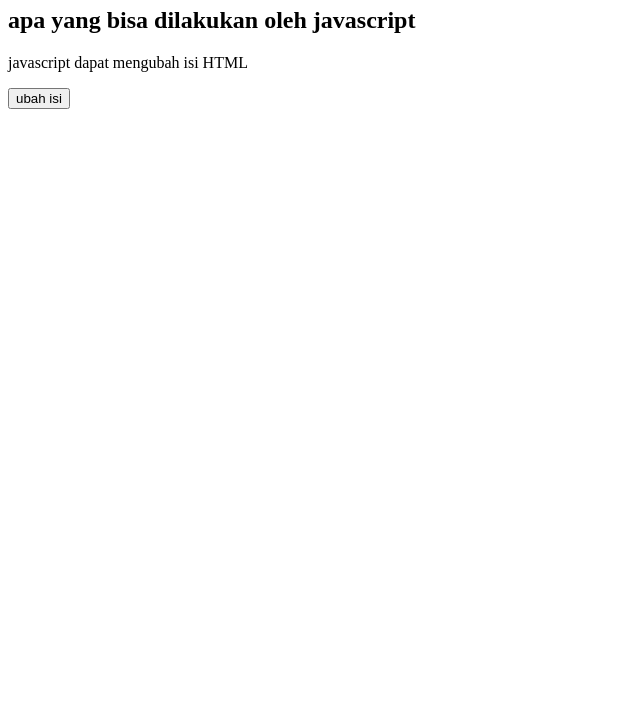
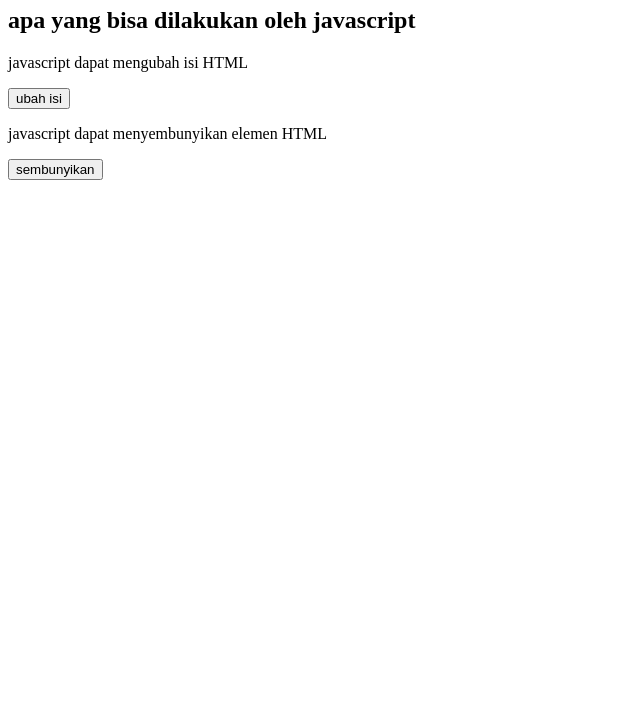
Before and after one commit to sitiulawu/latihan16, a plain HTML site: page index.html in a window 1280 px wide. Shown: the part 73-800 px from the top of the page, without its empty margins (0-640 px from the left). Drawn offline with Linux system fonts and the light colour scheme.

Commit message:
menyembunyikan elemen HTML

```diff
--- a/index.html
+++ b/index.html
@@ -18,6 +18,12 @@
 <button onclick="document.getElementById('ganti').innerHTML='ulfa'">
   ubah isi
 </button>
+<p id="sembunyi">
+  javascript dapat menyembunyikan elemen HTML
+</p>
+<button onclick="document.getElementById('sembunyi').style.display = 'none'">
+  sembunyikan
+</button>
   <script src="./main.js"></script>
 </body>
 </html>
```
